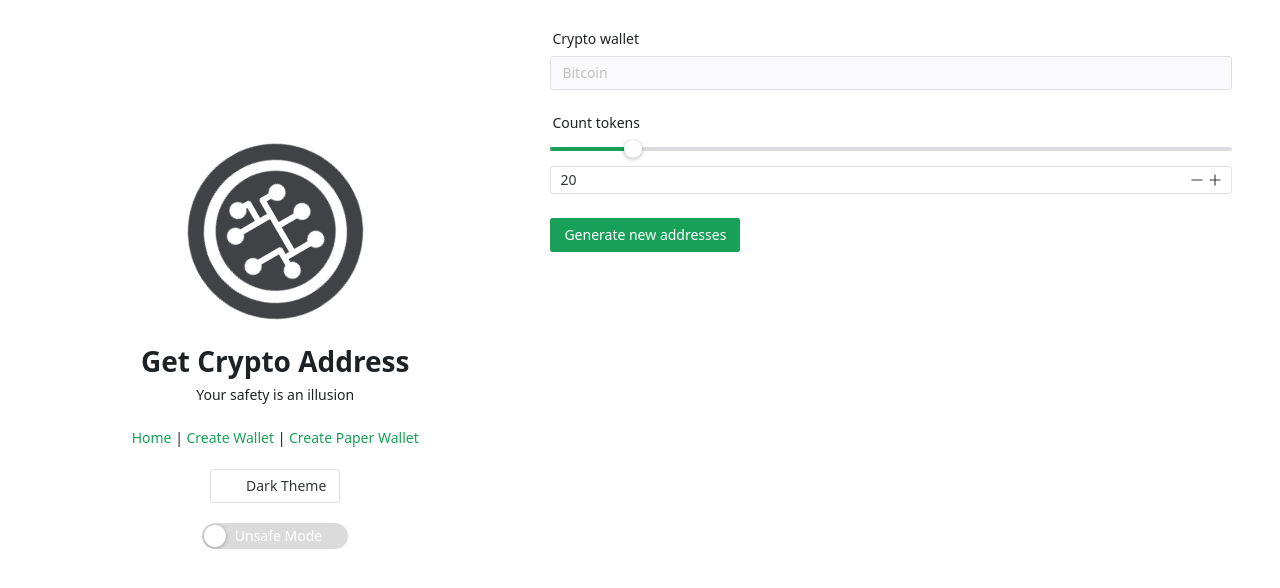
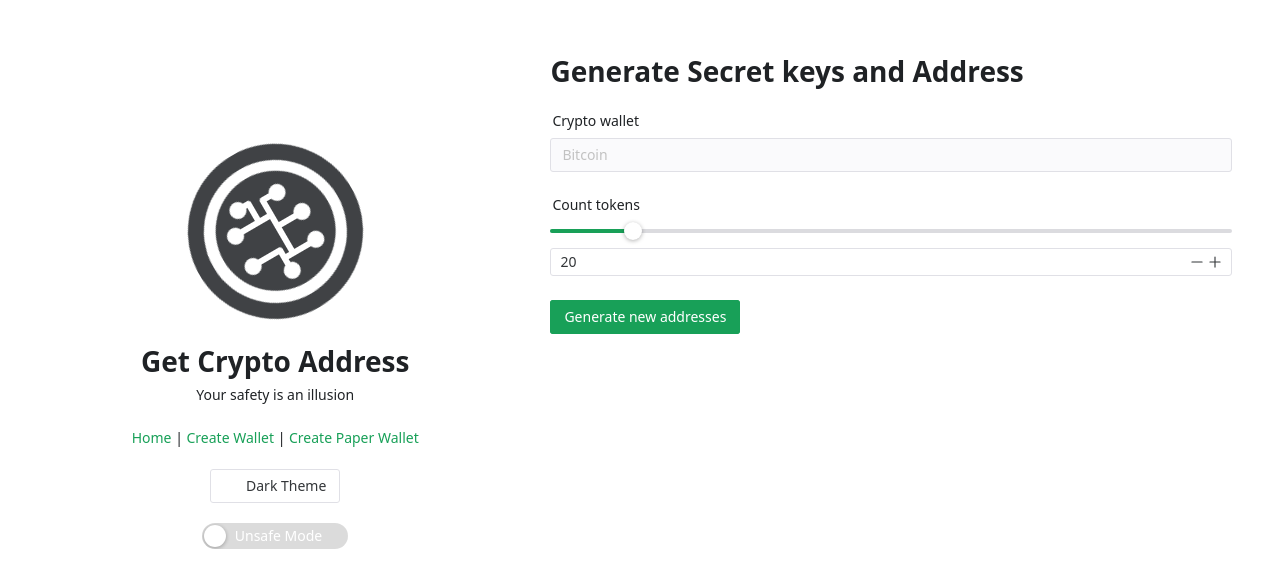
Before and after one commit to getCryptoAddress/getCryptoAddress.github.io, a Vue app: page /create-wallet in a window 1280 px wide. Shown: the top 588 px of the page. Built offline with nearby package versions, Linux system fonts and the light colour scheme; some icons are missing.

Commit message:
add header for CreateWalletsView

```diff
--- a/src/views/CreateWalletsView.vue
+++ b/src/views/CreateWalletsView.vue
@@ -73,6 +73,7 @@ function getAddresses(
 </script>
 
 <template>
+  <h1>Generate Secret keys and Address</h1>
   <FormCreateWallets @submit="handleForm" />
   <n-collapse-transition v-if="!SSR" :show="result.length > 0">
     <n-divider />
```
